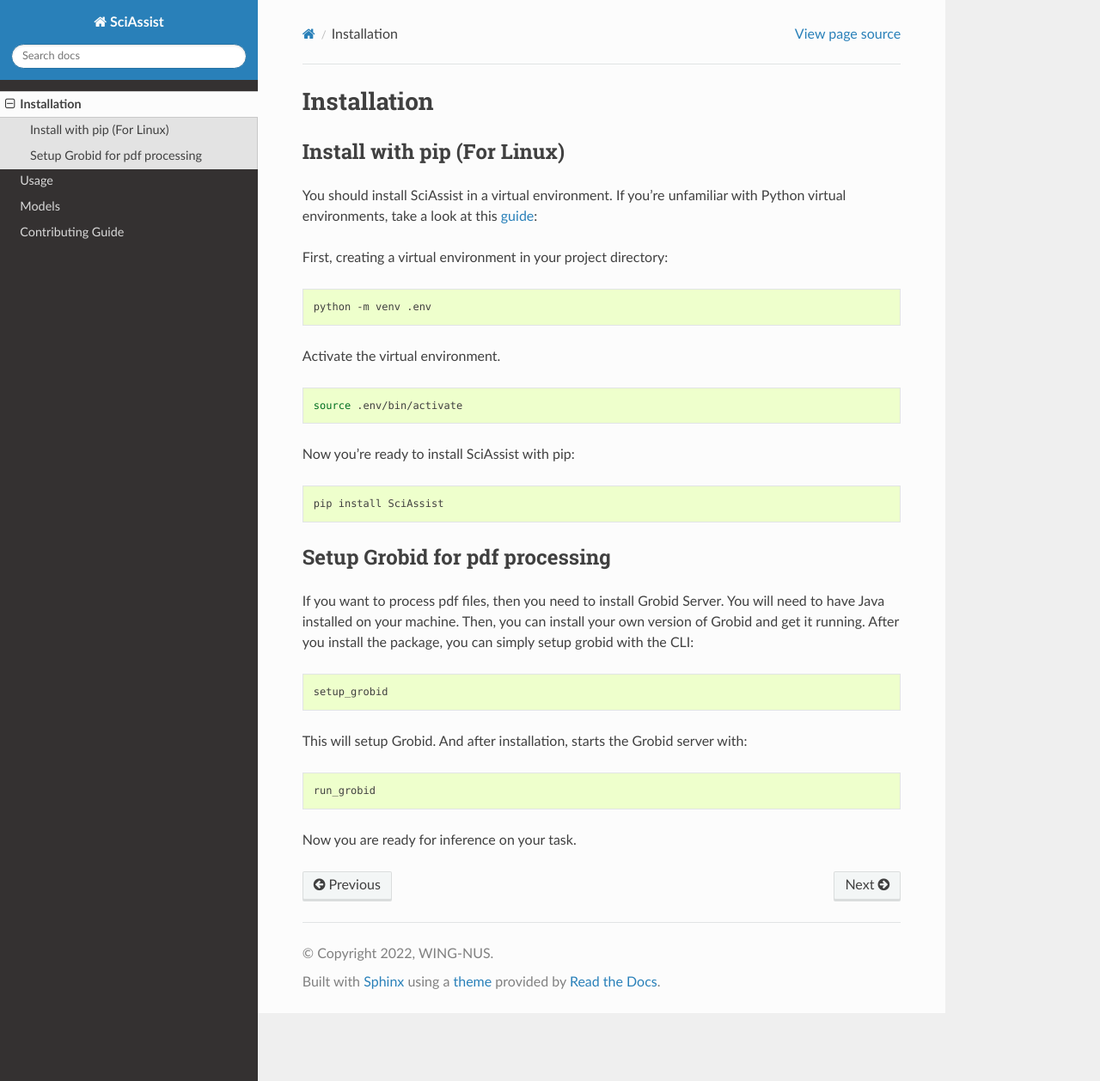
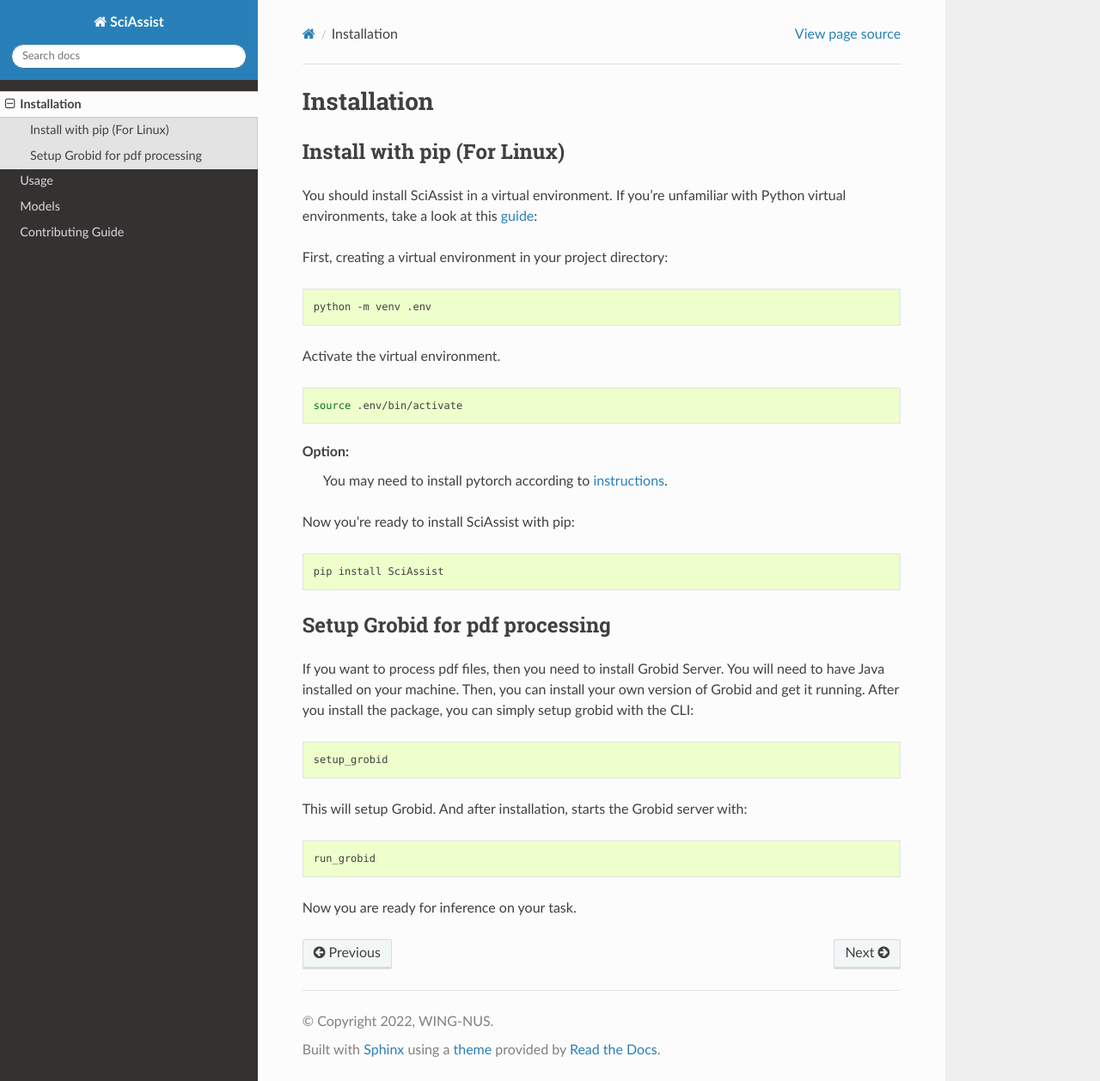
Before and after one commit to WING-NUS/SciAssist, a Sphinx documentation site: the page built from docs/source/Installation.rst, in a window 1280 px wide and 1258 px high. Shown: the whole window at 86% size. Built offline with Sphinx 7.4.7 and the Read the Docs theme 2.0.0, drawn with Linux system fonts in a browser that asks for light colours.

Commit message:
Add `install pytorch `
Signed-off-by: dyxohjl666 <dingyixi@hotmail.com>

```diff
--- a/docs/source/Installation.rst
+++ b/docs/source/Installation.rst
@@ -21,6 +21,9 @@
 .. code-block:: bash
 
     source .env/bin/activate
+
+Option:
+    You may need to install pytorch according to `instructions <https://pytorch.org/get-started/>`_.
 
 Now you're ready to install SciAssist with pip:
 
```
